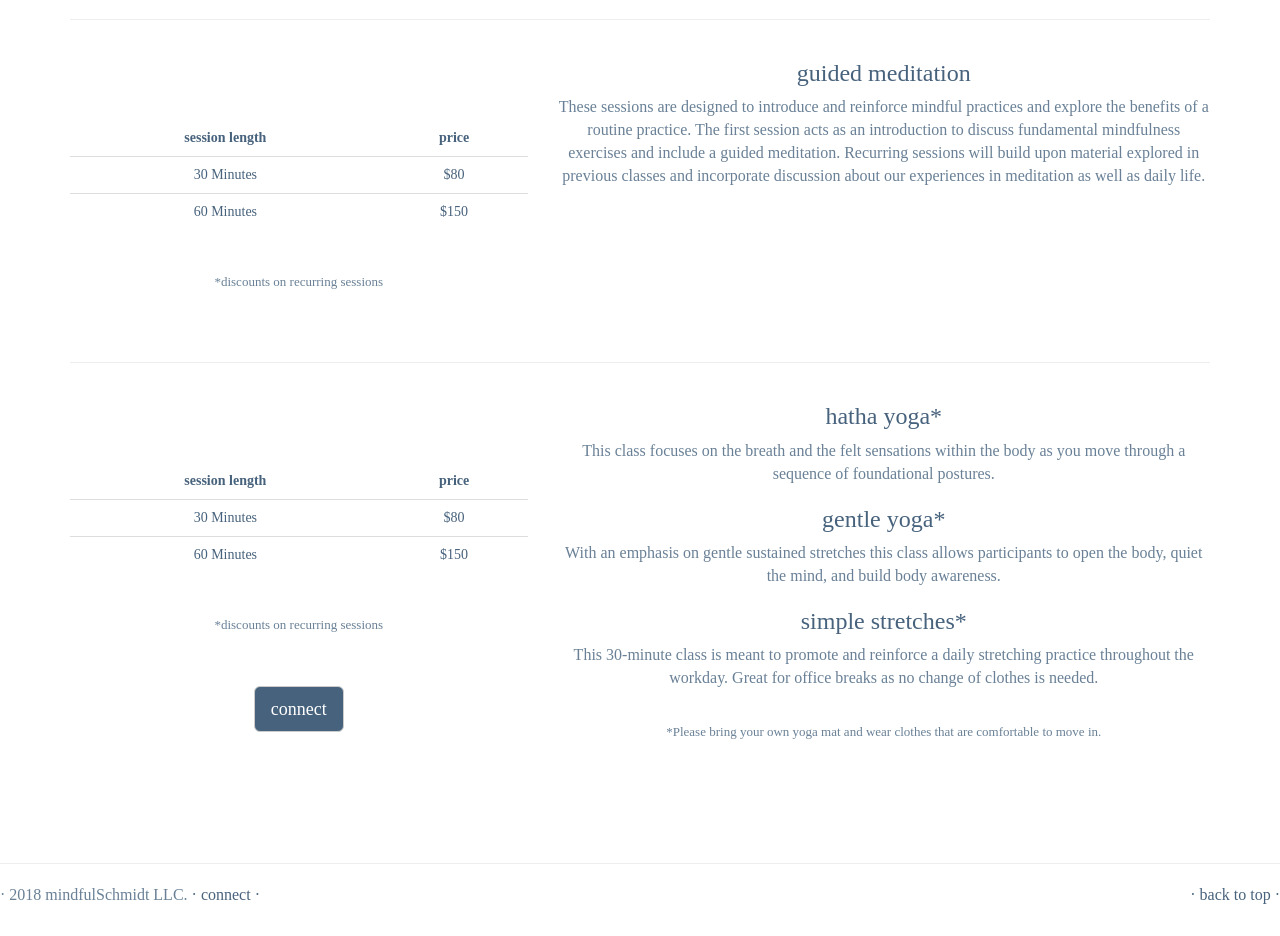
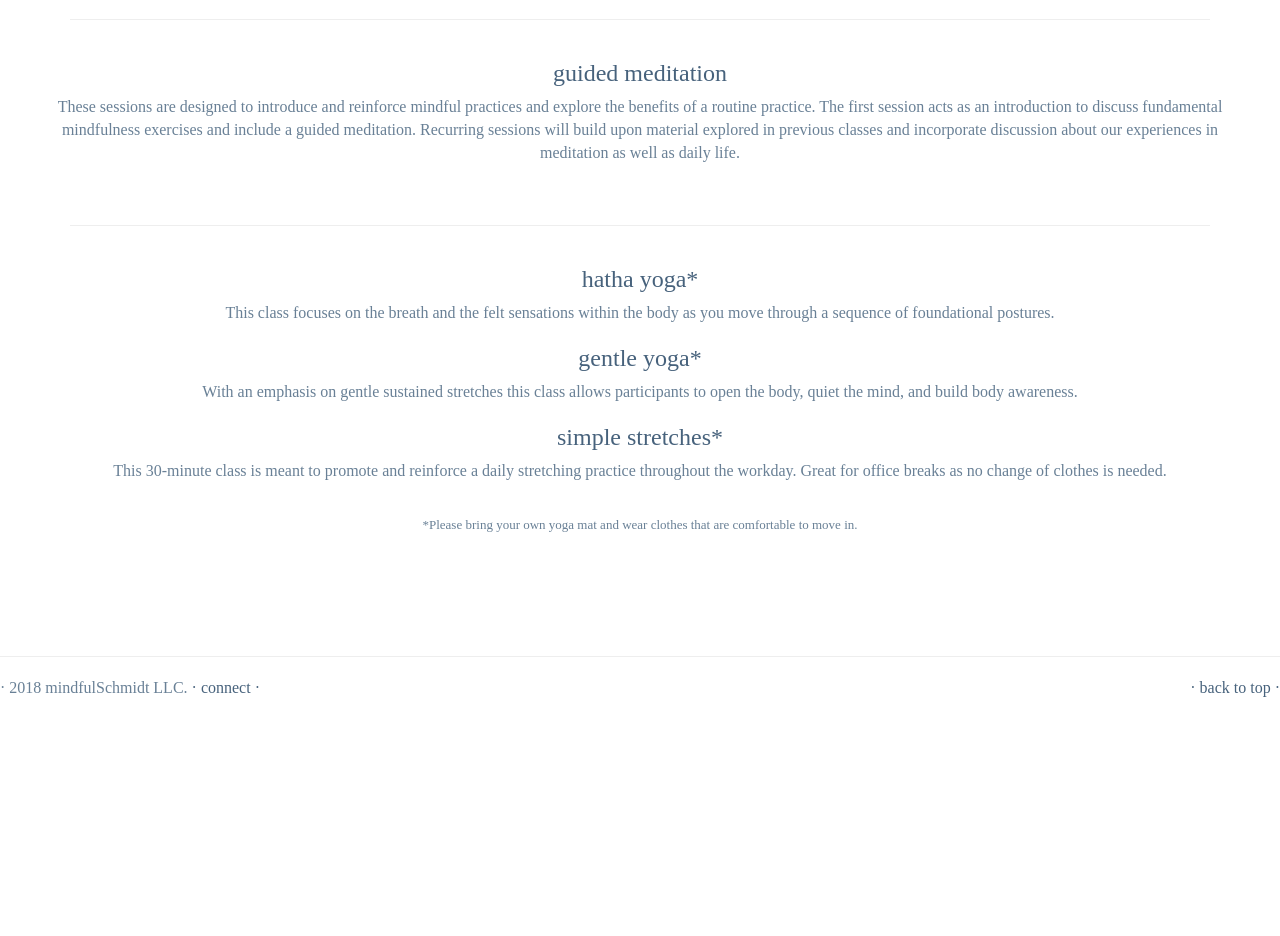
Before and after one commit to jduffymclaughlin/mindfulschmidt, a Django app: template app/templates/app/onsite.html in a window 1280 px wide. Shown: the part 522-1458 px from the top of the page. After the commit the page ends 1219 px from the top, so only its background shows below. Run offline with Django 3.2, Linux system fonts and the light colour scheme; the template is opened without the code that fills it, so the values that code supplies are empty; some libraries are stand-ins or nearby versions; some web fonts are replaced.

Commit message:
remvoed tables

```diff
--- a/app/templates/app/onsite.html
+++ b/app/templates/app/onsite.html
@@ -23,7 +23,7 @@
 	<hr class="featurette-divider">
 
       <div class="row featurette">
-        <div class="col-md-7 col-md-push-5">
+        <!-- <div class="col-md-7 col-md-push-5"> -->
           <p align="center">
 
 			<h3 align="center">guided meditation</h3>
@@ -36,8 +36,8 @@
 
 
           </p>
-        </div>
-        <div class="col-md-5 col-md-pull-7">
+        <!-- </div> -->
+        <!-- <div class="col-md-5 col-md-pull-7">
 
         	<br><br><br><br>
 
@@ -61,13 +61,13 @@
         <br><br>
 
 
-        </div>
+        </div> -->
       </div>
 
       <hr class="featurette-divider">
 
       <div class="row featurette">
-          <div class="col-md-7 col-md-push-5">
+          <!-- <div class="col-md-7 col-md-push-5"> -->
             <p align="center">
 
         <h3 align="center">hatha yoga*</h3>
@@ -86,8 +86,8 @@
 
 
             </p>
-          </div>
-          <div class="col-md-5 col-md-pull-7">
+          <!-- </div> -->
+          <!-- <div class="col-md-5 col-md-pull-7">
 
             <br><br><br><br>
 
@@ -113,7 +113,7 @@
 
 
 
-          </div>
+          </div> -->
         </div>
 
 
```
Also changed, not shown: app/templates/app/private.html (+4 -4 lines).
